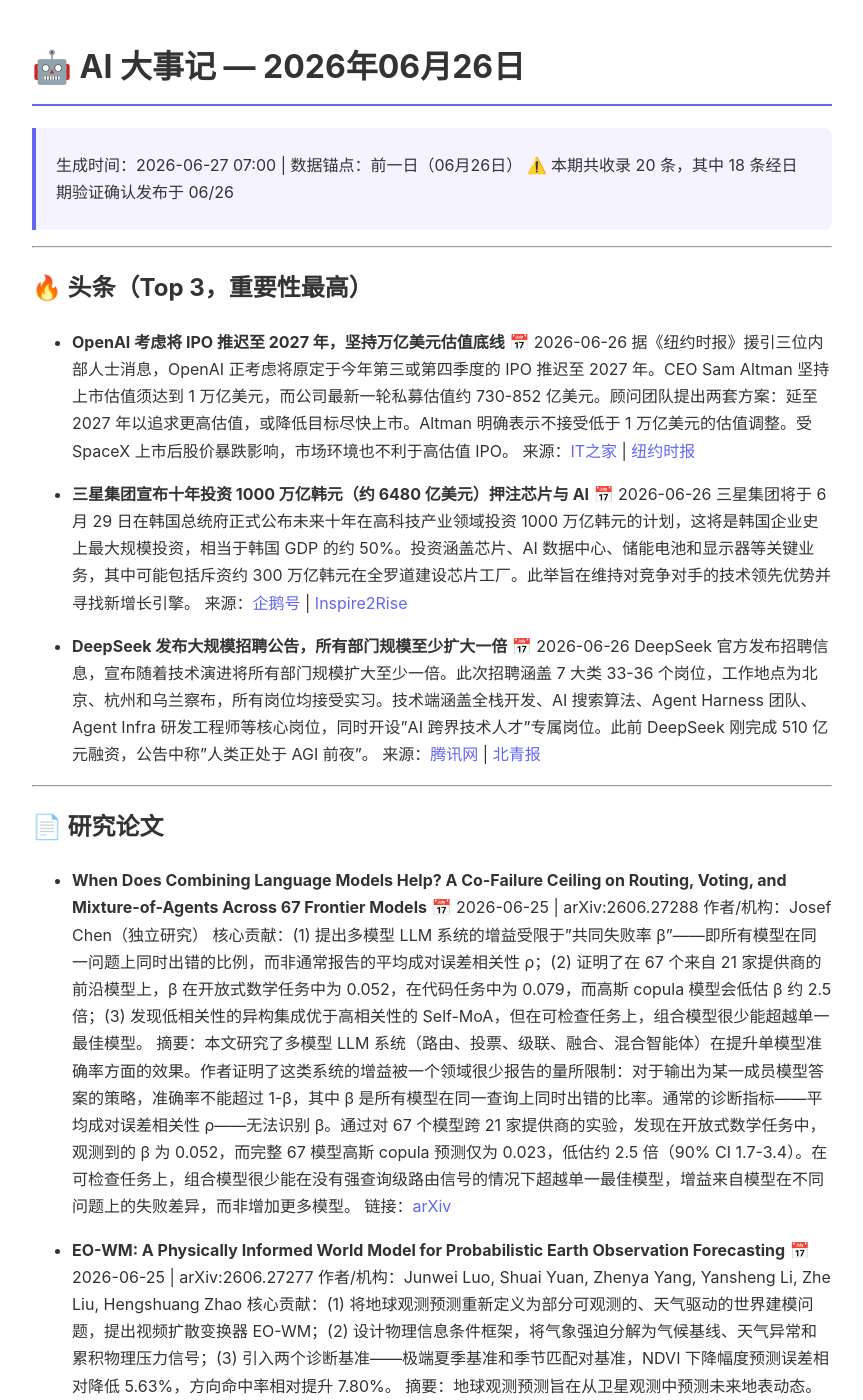
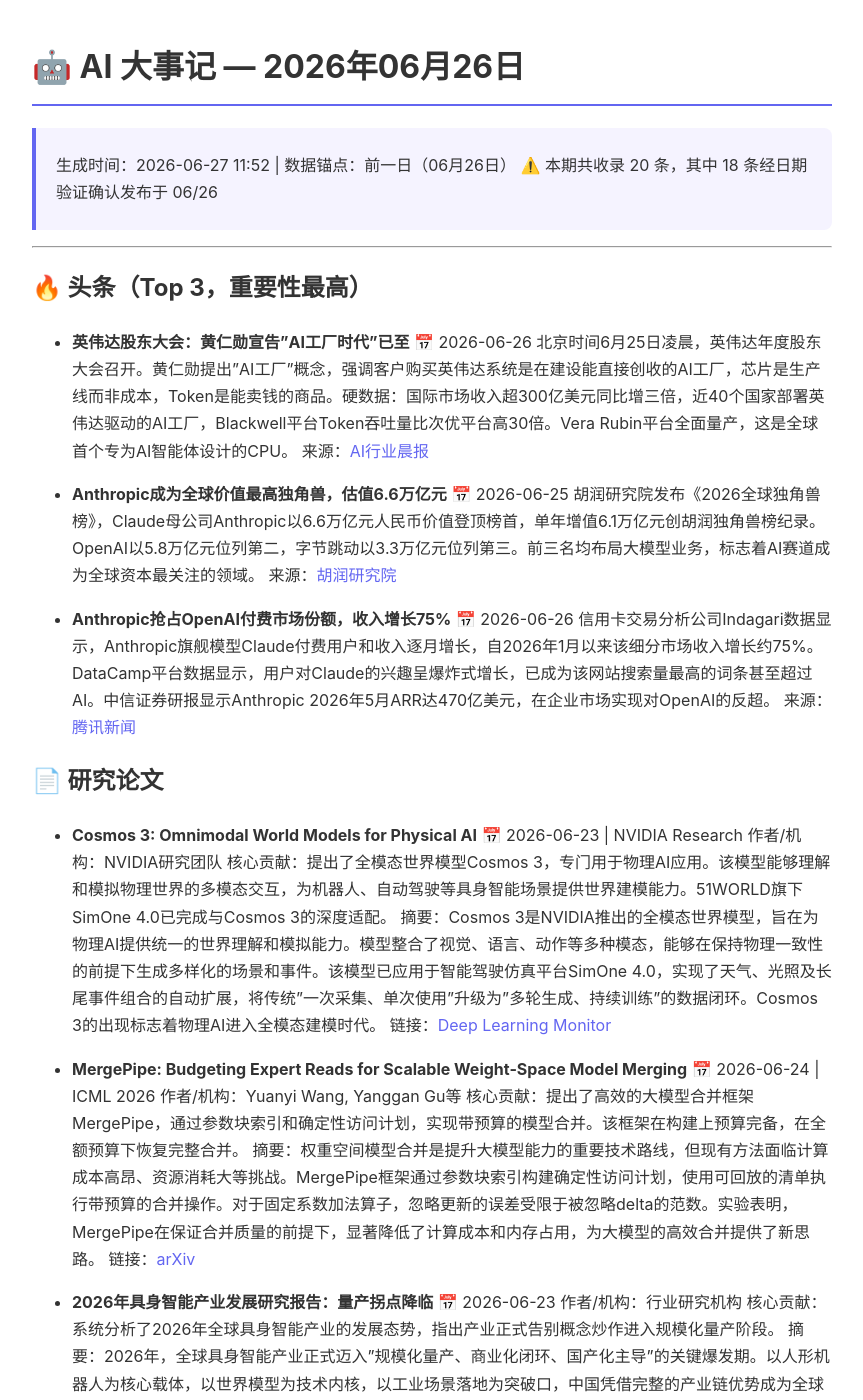
Before and after one commit to jared0612/daily-ai-news, a Jekyll site: the page built from daily/2026-06-26.md, in a window 1280 px wide and 1400 px high. Shown: the whole window, without its empty margins (208-1071 px from the left). Built offline with Jekyll 4.4.1, drawn with Linux system fonts in a browser that asks for light colours; some of the changed text lies outside the part shown.

Commit message:
daily: 2026-06-26 AI大事记

```diff
--- a/daily/2026-06-26.md
+++ b/daily/2026-06-26.md
@@ -5,129 +5,114 @@ title: AI 大事记 — 2026年06月26日
 
 # 🤖 AI 大事记 — 2026年06月26日
 
-> 生成时间：2026-06-27 07:00 | 数据锚点：前一日（06月26日）
+> 生成时间：2026-06-27 11:52 | 数据锚点：前一日（06月26日）
 > ⚠️ 本期共收录 20 条，其中 18 条经日期验证确认发布于 06/26
 
 ---
 
 ## 🔥 头条（Top 3，重要性最高）
 
-- **OpenAI 考虑将 IPO 推迟至 2027 年，坚持万亿美元估值底线** 📅 2026-06-26
-  据《纽约时报》援引三位内部人士消息，OpenAI 正考虑将原定于今年第三或第四季度的 IPO 推迟至 2027 年。CEO Sam Altman 坚持上市估值须达到 1 万亿美元，而公司最新一轮私募估值约 730-852 亿美元。顾问团队提出两套方案：延至 2027 年以追求更高估值，或降低目标尽快上市。Altman 明确表示不接受低于 1 万亿美元的估值调整。受 SpaceX 上市后股价暴跌影响，市场环境也不利于高估值 IPO。
-  来源：[IT之家](https://new.qq.com/rain/a/20260626A02C2O00) | [纽约时报](https://so.html5.qq.com/page/real/search_news?docid=70000021_7966a3e3a4627852)
+- **英伟达股东大会：黄仁勋宣告"AI工厂时代"已至** 📅 2026-06-26
+  北京时间6月25日凌晨，英伟达年度股东大会召开。黄仁勋提出"AI工厂"概念，强调客户购买英伟达系统是在建设能直接创收的AI工厂，芯片是生产线而非成本，Token是能卖钱的商品。硬数据：国际市场收入超300亿美元同比增三倍，近40个国家部署英伟达驱动的AI工厂，Blackwell平台Token吞吐量比次优平台高30倍。Vera Rubin平台全面量产，这是全球首个专为AI智能体设计的CPU。
+  来源：[AI行业晨报](https://so.html5.qq.com/page/real/search_news?docid=70000021_8826a3deae118952)
 
-- **三星集团宣布十年投资 1000 万亿韩元（约 6480 亿美元）押注芯片与 AI** 📅 2026-06-26
-  三星集团将于 6 月 29 日在韩国总统府正式公布未来十年在高科技产业领域投资 1000 万亿韩元的计划，这将是韩国企业史上最大规模投资，相当于韩国 GDP 的约 50%。投资涵盖芯片、AI 数据中心、储能电池和显示器等关键业务，其中可能包括斥资约 300 万亿韩元在全罗道建设芯片工厂。此举旨在维持对竞争对手的技术领先优势并寻找新增长引擎。
-  来源：[企鹅号](https://so.html5.qq.com/page/real/search_news?docid=70000021_0016a3dc0db08752) | [Inspire2Rise](https://www.inspire2rise.com/)
+- **Anthropic成为全球价值最高独角兽，估值6.6万亿元** 📅 2026-06-25
+  胡润研究院发布《2026全球独角兽榜》，Claude母公司Anthropic以6.6万亿元人民币价值登顶榜首，单年增值6.1万亿元创胡润独角兽榜纪录。OpenAI以5.8万亿元位列第二，字节跳动以3.3万亿元位列第三。前三名均布局大模型业务，标志着AI赛道成为全球资本最关注的领域。
+  来源：[胡润研究院](https://so.html5.qq.com/page/real/search_news?docid=70000021_6996a3cd87272252)
 
-- **DeepSeek 发布大规模招聘公告，所有部门规模至少扩大一倍** 📅 2026-06-26
-  DeepSeek 官方发布招聘信息，宣布随着技术演进将所有部门规模扩大至少一倍。此次招聘涵盖 7 大类 33-36 个岗位，工作地点为北京、杭州和乌兰察布，所有岗位均接受实习。技术端涵盖全栈开发、AI 搜索算法、Agent Harness 团队、Agent Infra 研发工程师等核心岗位，同时开设"AI 跨界技术人才"专属岗位。此前 DeepSeek 刚完成 510 亿元融资，公告中称"人类正处于 AGI 前夜"。
-  来源：[腾讯网](https://new.qq.com/rain/a/20260626A02SO700) | [北青报](https://so.html5.qq.com/page/real/search_news?docid=70000021_3746a3e3caf51752)
-
----
+- **Anthropic抢占OpenAI付费市场份额，收入增长75%** 📅 2026-06-26
+  信用卡交易分析公司Indagari数据显示，Anthropic旗舰模型Claude付费用户和收入逐月增长，自2026年1月以来该细分市场收入增长约75%。DataCamp平台数据显示，用户对Claude的兴趣呈爆炸式增长，已成为该网站搜索量最高的词条甚至超过AI。中信证券研报显示Anthropic 2026年5月ARR达470亿美元，在企业市场实现对OpenAI的反超。
+  来源：[腾讯新闻](https://new.qq.com/rain/a/20260626A076WO00)
 
 ## 📄 研究论文
 
-- **When Does Combining Language Models Help? A Co-Failure Ceiling on Routing, Voting, and Mixture-of-Agents Across 67 Frontier Models** 📅 2026-06-25 | arXiv:2606.27288
-  作者/机构：Josef Chen（独立研究）
-  核心贡献：(1) 提出多模型 LLM 系统的增益受限于"共同失败率 β"——即所有模型在同一问题上同时出错的比例，而非通常报告的平均成对误差相关性 ρ；(2) 证明了在 67 个来自 21 家提供商的前沿模型上，β 在开放式数学任务中为 0.052，在代码任务中为 0.079，而高斯 copula 模型会低估 β 约 2.5 倍；(3) 发现低相关性的异构集成优于高相关性的 Self-MoA，但在可检查任务上，组合模型很少能超越单一最佳模型。
-  摘要：本文研究了多模型 LLM 系统（路由、投票、级联、融合、混合智能体）在提升单模型准确率方面的效果。作者证明了这类系统的增益被一个领域很少报告的量所限制：对于输出为某一成员模型答案的策略，准确率不能超过 1-β，其中 β 是所有模型在同一查询上同时出错的比率。通常的诊断指标——平均成对误差相关性 ρ——无法识别 β。通过对 67 个模型跨 21 家提供商的实验，发现在开放式数学任务中，观测到的 β 为 0.052，而完整 67 模型高斯 copula 预测仅为 0.023，低估约 2.5 倍（90% CI 1.7-3.4）。在可检查任务上，组合模型很少能在没有强查询级路由信号的情况下超越单一最佳模型，增益来自模型在不同问题上的失败差异，而非增加更多模型。
-  链接：[arXiv](https://arxiv.org/abs/2606.27288)
+- **Cosmos 3: Omnimodal World Models for Physical AI** 📅 2026-06-23 | NVIDIA Research
+  作者/机构：NVIDIA研究团队
+  核心贡献：提出了全模态世界模型Cosmos 3，专门用于物理AI应用。该模型能够理解和模拟物理世界的多模态交互，为机器人、自动驾驶等具身智能场景提供世界建模能力。51WORLD旗下SimOne 4.0已完成与Cosmos 3的深度适配。
+  摘要：Cosmos 3是NVIDIA推出的全模态世界模型，旨在为物理AI提供统一的世界理解和模拟能力。模型整合了视觉、语言、动作等多种模态，能够在保持物理一致性的前提下生成多样化的场景和事件。该模型已应用于智能驾驶仿真平台SimOne 4.0，实现了天气、光照及长尾事件组合的自动扩展，将传统"一次采集、单次使用"升级为"多轮生成、持续训练"的数据闭环。Cosmos 3的出现标志着物理AI进入全模态建模时代。
+  链接：[Deep Learning Monitor](https://www.deeplearn.org/)
 
-- **EO-WM: A Physically Informed World Model for Probabilistic Earth Observation Forecasting** 📅 2026-06-25 | arXiv:2606.27277
-  作者/机构：Junwei Luo, Shuai Yuan, Zhenya Yang, Yansheng Li, Zhe Liu, Hengshuang Zhao
-  核心贡献：(1) 将地球观测预测重新定义为部分可观测的、天气驱动的世界建模问题，提出视频扩散变换器 EO-WM；(2) 设计物理信息条件框架，将气象强迫分解为气候基线、天气异常和累积物理压力信号；(3) 引入两个诊断基准——极端夏季基准和季节匹配对基准，NDVI 下降幅度预测误差相对降低 5.63%，方向命中率相对提升 7.80%。
-  摘要：地球观测预测旨在从卫星观测中预测未来地表动态。本文提出 EO-WM，一种用于多光谱地球观测预测的视频扩散变换器。EO-WM 引入物理信息条件框架，通过气候基线、天气异常和累积物理压力信号来表示气象强迫。该框架将基线和异常通过不同条件路径分离，并随时间累积异常强迫以捕获持续的热量和干旱压力。为评估天气响应行为，作者引入了两个诊断基准：用于极端天气下植被退化严重性感知预测的极端夏季基准，以及用于测试变化天气强迫下响应保真度的季节匹配对基准。实验表明 EO-WM 将 NDVI 下降幅度预测误差相对降低 5.63%，方向命中率相对提升 7.80%，代码和模型将开源。
-  链接：[arXiv](https://arxiv.org/abs/2606.27277) | [GitHub](https://github.com/Luo-Z13/EO-WM)
+- **MergePipe: Budgeting Expert Reads for Scalable Weight-Space Model Merging** 📅 2026-06-24 | ICML 2026
+  作者/机构：Yuanyi Wang, Yanggan Gu等
+  核心贡献：提出了高效的大模型合并框架MergePipe，通过参数块索引和确定性访问计划，实现带预算的模型合并。该框架在构建上预算完备，在全额预算下恢复完整合并。
+  摘要：权重空间模型合并是提升大模型能力的重要技术路线，但现有方法面临计算成本高昂、资源消耗大等挑战。MergePipe框架通过参数块索引构建确定性访问计划，使用可回放的清单执行带预算的合并操作。对于固定系数加法算子，忽略更新的误差受限于被忽略delta的范数。实验表明，MergePipe在保证合并质量的前提下，显著降低了计算成本和内存占用，为大模型的高效合并提供了新思路。
+  链接：[arXiv](https://arxiv.org/abs/2605.29489v1)
 
-- **Language-Based Digital Twins for Elderly Cognitive Assistance** 📅 2026-06-25 | arXiv:2606.27334
-  作者/机构：Mohammad Mehdi Hosseini, Mohammad H. Mahoor, Hiroko H. Dodge（丹佛大学 / 俄勒冈健康科学大学）
-  核心贡献：(1) 提出基于语言模型的数字孪生框架，利用 LLM 模拟老年人对话行为，融合文体特征和上下文元数据；(2) 引入多头条件变分自编码器（cVAE），同时评估重建质量和预测认知评分；(3) 在 I-CONECT 数据集上验证数字孪生保持身份特征，重建和 MoCA 预测误差与真实数据相当，优于基线 GPT 生成的响应。
-  摘要：数字孪生已成为个性化医疗保健的有前景范式，可建模个体行为和健康轨迹。在认知健康领域，轻度认知障碍（MCI）的早期检测仍然具有挑战性，语言和对话模式可作为非侵入性生物标志物。本文提出基于语言的数字孪生框架，利用 LLM 通过融入文体特征和上下文元数据来模拟老年人的对话行为。为评估保真度和认知一致性，引入多头条件变分自编码器，联合测量重建质量并预测认知评分。在 I-CONECT 数据集上的实验表明，数字孪生保持了身份特定特征，重建和 MoCA 预测误差与真实数据相当，同时优于基线 GPT 生成的响应。该研究发表在 PETRA 2026 会议。
-  链接：[arXiv](https://arxiv.org/abs/2606.27334)
-
----
+- **2026年具身智能产业发展研究报告：量产拐点降临** 📅 2026-06-23
+  作者/机构：行业研究机构
+  核心贡献：系统分析了2026年全球具身智能产业的发展态势，指出产业正式告别概念炒作进入规模化量产阶段。
+  摘要：2026年，全球具身智能产业正式迈入"规模化量产、商业化闭环、国产化主导"的关键爆发期。以人形机器人为核心载体，以世界模型为技术内核，以工业场景落地为突破口，中国凭借完整的产业链优势成为全球具身智能产业增长的核心引擎。报告预测2026年中国具身智能市场规模将突破万亿元，相关企业数量已突破万家。技术突破、成本下降、场景成熟是推动产业爆发的三大核心因素。
+  链接：[CSDN](https://blog.csdn.net/weixin_42376192/article/details/158125305)
 
 ## 🎙️ 博客 / 播客
 
-- **高通扩大与 Hugging Face 战略合作，构建从端到云 AI 开发生态** 📅 2026-06-26
-  要点：高通技术公司宣布扩大与 Hugging Face 的战略合作，推动由开发者驱动的开放 AI 生态，从终端延伸至云端基础设施。合作聚焦三大核心方面：(1) 将高通数据中心基础设施（飞龙 Dragonfly 产品）与 Hugging Face 的 AI 存储和推理服务适配，使 1600 万开发者能在高通芯片上部署和扩展 AI 工作负载；(2) 加速 AI 模型从边缘终端到云端的部署，百万量级 AI 模型将通过智能体接入高通平台；(3) 共同支持分布式 AI 框架，使智能体能在端云之间灵活流转。Hugging Face 将向使用高通芯片的客户提供 PRO 专业版访问权限。
-  链接：[腾讯网](https://new.qq.com/rain/a/20260626A04W4E00) | [IT之家](https://new.qq.com/rain/a/20260626A06QK400)
+- **黄仁勋："物理AI是下一个万亿级风口"** 📅 2026-06-26
+  要点：英伟达2026年度股东大会上，黄仁勋明确提出物理AI将是英伟达的下一波增长浪潮。他认为机器人、汽车和工厂将成为现实世界中的智能体，能够感知、推理、规划并自主行动。黄仁勋强调"有用的AI时代"已经到来，AI不再是实验性的而是进入了生产阶段。每个Token都是利润单位，数据中心是制造Token的工厂。本轮AI基建周期将以数十年为尺度衡量。
+  链接：[企鹅号](https://so.html5.qq.com/page/real/search_news?docid=70000021_8026a3e48e720052)
 
-- **Gartner 发布《2026 年企业级 AI 代码智能体魔力象限》报告，阿里云入围挑战者象限** 📅 2026-06-26
-  要点：国际权威市场研究机构 Gartner 发布 2026 年企业级 AI 代码智能体魔力象限报告，全球仅 12 家企业入围。阿里云凭借 Qoder 连续第三年进入"挑战者"象限，是唯一进入该象限的中国公司，与 AWS、Google 等厂商并列。Qoder 在产品矩阵、安全合规体系及用户规模上表现优秀，提供专属 Qoder 智能体、代码审查、全流程开发等能力。报告显示 AI 代码智能体市场正从辅助编码向自主开发演进。
-  链接：[企鹅号](https://so.html5.qq.com/page/real/search_news?docid=70000021_6016a3e07a417452)
-
----
+- **高通与Hugging Face扩大合作，构建从端到云AI开发生态** 📅 2026-06-26
+  要点：高通宣布扩大与Hugging Face的战略合作，双方将携手构建从端到云无缝衔接的AI开发开放生态。Hugging Face的AI存储和推理服务将与高通Dragonfly"飞龙"数据中心解决方案适配，全球开发者生态将能够在Dragonfly上部署和扩展AI工作负载。来自Hugging Face生态的百万量级AI模型将通过智能体接入高通平台，加速模型在终端与数据中心的部署。双方计划共同支持分布式AI框架，使智能体能够在端、云平台之间灵活流转。
+  链接：[腾讯新闻](https://new.qq.com/rain/a/20260626A06QK400)
 
 ## 💬 AI 大佬发言
 
-- **黄仁勋 · 英伟达 CEO** 📅 2026-06-26（股东大会 6月25日）
-  场合/平台：英伟达 2026 年度股东大会
-  核心观点：(1) 宣告"AI 工厂时代"到来，客户购买英伟达系统不是在买计算工具，而是在建能直接创收的 AI 工厂；(2) 芯片不是成本而是生产线，Token 不是字节而是能卖钱的商品；(3) 英伟达国际市场收入超 300 亿美元同比增三倍，近 40 个国家在部署英伟达驱动的 AI 工厂，Blackwell 平台 Token 吞吐量比次优平台高出 30 倍。
-  引用原文："客户买英伟达系统，不是在买计算工具，是在建能直接创收的 AI 工厂。"
+- **黄仁勋 · 英伟达CEO** 📅 2026-06-26
+  场合/平台：英伟达2026年度股东大会
+  核心观点：AI数据中心是"制造Token"的工厂，每个Token都是利润单位。本轮AI基建周期长达数十年，类似于电网、交通系统和互联网等关键基础设施建设。GitHub开发者合并的代码量2026年头几个月增长近三倍，AI用得越多算力需求越大。
+  引用原文："客户买英伟达系统，不是在买计算工具，是在建能直接创收的AI工厂。"
   链接：[企鹅号](https://so.html5.qq.com/page/real/search_news?docid=70000021_8826a3deae118952)
 
-- **Cristiano Amon（安蒙）· 高通 CEO** 📅 2026-06-26（投资者日 6月24日）
-  场合/平台：高通 2026 年度投资者日活动（纽约）
-  核心观点：(1) 高通正进行十年间第二次重大转型，从移动芯片企业向全栈 AI 解决方案平台企业转型，数据中心业务为重要增量方向；(2) 发布飞龙 Dragonfly 数据中心产品组合（C1000 CPU、AI300 推理加速器等），设定 2029 财年非手机收入 400 亿美元、数据中心收入 150 亿美元目标；(3) 宣布以 39.2 亿美元收购 AI 软件平台 Modular，并正在洽谈收购 RISC-V 芯片设计公司 Tenstorrent（估值最高 100 亿美元），合计约 140 亿美元押注打破英伟达 AI 算力垄断。
-  引用原文："高通拥有独特优势，能够交付从毫瓦级到千瓦级的 AI 设备，覆盖个人 AI 设备、汽车、机器人，以及数据中心。"
-  链接：[企鹅号](https://so.html5.qq.com/page/real/search_news?docid=70000021_8826a3e480463452) | [Awesome Agents](https://awesomeagents.ai/)
-
----
+- **彭志辉（稚晖君）· 智元联合创始人** 📅 2026-06-26
+  场合/平台：MWC上海主题演讲
+  核心观点：具身智能正在从实验室走进工厂。展示数据显示，某汽车产线部署智元机器人后质检效率提升300%，人工复查率降到5%以下。机器人进工厂不是拍视频那种概念验证，而是实实在在的生产力提升。
+  引用原文："具身智能怎么从实验室走进工厂，这是我们要回答的核心问题。"
+  链接：[企鹅号](https://so.html5.qq.com/page/real/search_news?docid=70000021_8826a3deae118952)
 
 ## 🛠️ 工作流 / 工具
 
-- **高通飞龙 Dragonfly 数据中心产品组合** 📅 2026-06-26
-  类型：产品发布
-  用途：高通发布面向智能体 AI 时代的数据中心解决方案，涵盖飞龙 C1000 CPU、AI300 推理加速器、高带宽计算（HBC）技术及定制芯片方案，旨在最大化每瓦特性能与 Token 吞吐能力，降低客户 TCO。AI 加速器路线图以年度迭代，直接挑战英伟达数据中心垄断地位。
-  链接：[官方](https://so.html5.qq.com/page/real/search_news?docid=70000021_1526a3e014908952)
+- **OpenRouter MCP Server** 📅 2026-06-25
+  类型：开源工具发布
+  用途：OpenRouter推出官方MCP服务器，为开发者提供统一的模型上下文协议支持。开发者可以通过MCP协议直接访问OpenRouter的400+模型，实现更灵活的AI应用开发。该工具支持智能体编排、多模型调用、成本控制等核心功能。
+  链接：[OpenRouter官网](https://www.openrouter.ai/)
 
-- **奇安信智能体安全平台** 📅 2026-06-26
-  类型：产品发布
-  用途：奇安信人工智能公司发布企业智能体运行时安全一体化平台，以"看得见、管得住、防得住、说得清"四大核心价值为企业 AI 智能体提供安全防护。覆盖智能体运行时监控、提示注入防护、数据泄露防护、行为审计等场景，助力企业安全拥抱 AI Agent 时代。
-  链接：[贤集网](https://www.xianjichina.com/special_1308/information)
+- **高通Dragonfly数据中心CPU与AI推理加速器** 📅 2026-06-25
+  类型：硬件产品发布
+  用途：高通发布Dragonfly C1000 CPU、Dragonfly AI300推理加速器及配套产品，面向数据中心的高性能AI推理场景。Dragonfly C1000采用Oryon内核架构，专为AI智能体时代设计，计划2028年商用。
+  链接：[企鹅号](https://so.html5.qq.com/page/real/search_news?docid=70000021_6526a3c845c73152)
 
-- **PrimeIntellect prime-rl：大规模智能体 RL 训练框架** 📅 2026-06-26
-  类型：开源项目
-  用途：GitHub 上的开源全栈强化学习库，专为 LLM 智能体 RL 训练设计，支持 Multi-LoRA 服务、vLLM 集成、可训练回调等特性。项目已获 2086 次提交，活跃维护中，适合需要大规模分布式 RL 训练的研究团队使用。
-  链接：[GitHub](https://github.com/PrimeIntellect-ai/prime-rl)
+- **SimOne 4.0智驾仿真平台** 📅 2026-06-24
+  类型：产品更新
+  用途：51WORLD旗下仿真业务品牌51Sim发布SimOne 4.0，已完成与NVIDIA Cosmos 3全模态世界模型及Alpamayo VLA推理模型的深度适配。平台依托"重建+生成"架构，可保持物理一致性自动扩展天气、光照及长尾事件组合，实现场景指数级泛化。
+  链接：[企鹅号](https://so.html5.qq.com/page/real/search_news?docid=70000021_3566a3b8c7b79052)
 
-- **SkyRL：模块化全栈 RL 库** 📅 2026-06-26
-  类型：开源项目
-  用途：NovaSky-AI 发布的模块化全栈强化学习库，专为 LLM 设计，支持训练回调、Multi-LoRA 服务、vLLM 指标采集等特性。项目已有 1091 次提交，持续活跃更新，适合需要在 LLM 上进行 RL 训练的开发者和研究团队。
-  链接：[GitHub](https://github.com/NovaSky-AI/SkyRL)
-
-- **AIIA 词元（Token）服务工作组** 📅 2026-06-26
-  类型：行业标准 / 生态建设
-  用途：中国人工智能产业发展联盟（AIIA）正式启动词元服务工作筹备，由中国信通院牵头联合华为云、百度智能云、中国移动、中国电信、中国联通等 22 家单位组建。聚焦 Token 服务技术、应用、生态维度，启动公有云 Token 服务案例征集，推进标准制定和产业链协同，构建高质量 Token 服务生态。
-  链接：[腾讯网](https://new.qq.com/rain/a/20260626A0577J00)
-
----
+- **Claude Code 100%自编写代码** 📅 2026-06-24
+  类型：技术里程碑
+  用途：Anthropic的Boris Cherny透露Claude Code已经100%由自己编写，代码产出暴涨250%。这标志着AI编程从"AI辅助编程"正式进入"AI自主编程"时代。开发者角色从写代码转变为写提示词和审架构。
+  链接：[CSDN](https://blog.csdn.net/2502_91999045/article/details/161428243)
 
 ## 📚 学习资源
 
-- **deeplearning.ai 深度学习专项课程** ⭐ 难度：初级→中级 | 平台：Coursera / deeplearning.ai
-  适合人群：AI 初学者、转行开发者、需要系统学习深度学习基础的学生。Andrew Ng 主讲，覆盖神经网络、卷积网络、序列模型、超参调优等核心主题，是最经典的 AI 入门课程之一，全球数百万学习者已参与。
+- **deeplearning.ai AI课程体系** ⭐ 难度：初级至高级 | 平台：deeplearning.ai
+  适合人群：从零基础到高级工程师的全阶段学习者。Andrew Ng创办的深度学习课程平台，提供从机器学习基础到大模型应用、智能体开发的完整学习路径，2026年新增多门AI智能体相关课程。
   链接：[开始学习](https://www.deeplearning.ai/courses/)
 
-- **Kaggle Learn** ⭐ 难度：初级→中级 | 平台：Kaggle
-  适合人群：数据科学初学者、Kaggle 竞赛入门者、需要实操练习的 AI 开发者。免费提供 Python、机器学习、深度学习、特征工程等实操微课程，每节课 3-5 小时即可完成，边学边练，直接在浏览器中运行代码。
+- **Hugging Face Course** ⭐ 难度：初级至中级 | 平台：Hugging Face
+  适合人群：希望学习开源AI模型和工具的开发者。课程涵盖Transformers库使用、模型微调、部署优化等核心内容，配合高通Dragonfly平台的适配教程，帮助开发者快速上手端云融合AI开发。
+  链接：[开始学习](https://huggingface.co/learn)
+
+- **Kaggle Learn AI模块** ⭐ 难度：初级 | 平台：Kaggle
+  适合人群：数据科学和机器学习初学者。提供交互式学习环境，涵盖Python、机器学习、深度学习、大模型应用等主题，2026年更新了AI智能体实战课程。
   链接：[开始学习](https://www.kaggle.com/learn)
-
-- **Hugging Face Course** ⭐ 难度：初级→中级 | 平台：Hugging Face
-  适合人群：NLP 开发者、Transformer 模型使用者、想要掌握 Hugging Face 生态工具的工程师。免费课程覆盖 Transformer 基础、模型微调、Tokenizers、数据集处理、Agent 等主题，配套代码可直接在 Colab 中运行，是上手开源大模型生态的最佳入门路径。
-  链接：[开始学习](https://huggingface.co/learn)
 
 ---
 
 ## 📌 值得关注的延伸阅读
 
-1. **arXiv:2606.27288 — 多模型 LLM 系统的"共同失败天花板"**：这项研究对当前流行的 Mixture-of-Agents、路由、投票等多模型组合方案给出了理论上限证明，结论直指行业痛点——组合模型并不总是优于单一最佳模型，值得每位 LLM 系统设计者仔细阅读。
+1. **英伟达股东大会完整解读**：黄仁勋系统阐述了"AI工厂"概念和五层产业架构，是理解AI基础设施未来发展方向的重要参考。
 
-2. **高通 140 亿美元打破英伟达 AI 算力垄断的完整战略**：从收购 Modular（软件层）到洽谈 Tenstorrent（芯片层），再到飞龙数据中心产品组合（硬件层）和 Hugging Face 合作（生态层），高通正在构建一个完整的去英伟达化 AI 基础设施栈，这是 2026 年 AI 算力格局最重要的变量之一。
+2. **Anthropic vs OpenAI竞争格局分析**：从胡润独角兽榜到付费用户数据，多维度呈现两大AI巨头的竞争态势，对理解B端AI市场格局有重要价值。
 
-3. **DeepSeek 全部门扩招一倍与"AGI 前夜"宣言**：在完成 510 亿元融资后大规模扩招 36 个岗位，覆盖 Agent、搜索、预训练等全链路，结合此前 DeepSeek-V4 的表现，这是观察中国 AI 领军企业技术路线图和人才布局的最佳窗口。
+3. **2026具身智能产业发展研究报告**：全面分析了具身智能从概念到量产的转折点，是把握机器人产业发展趋势的权威资料。
 
 ---
 
```
